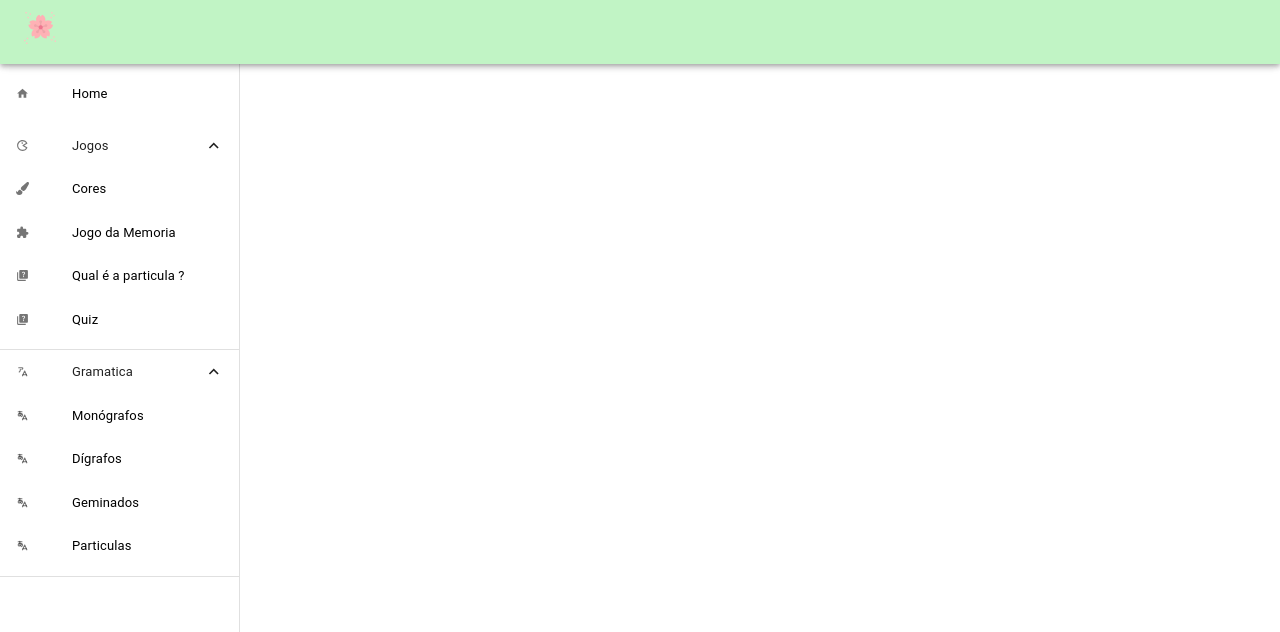
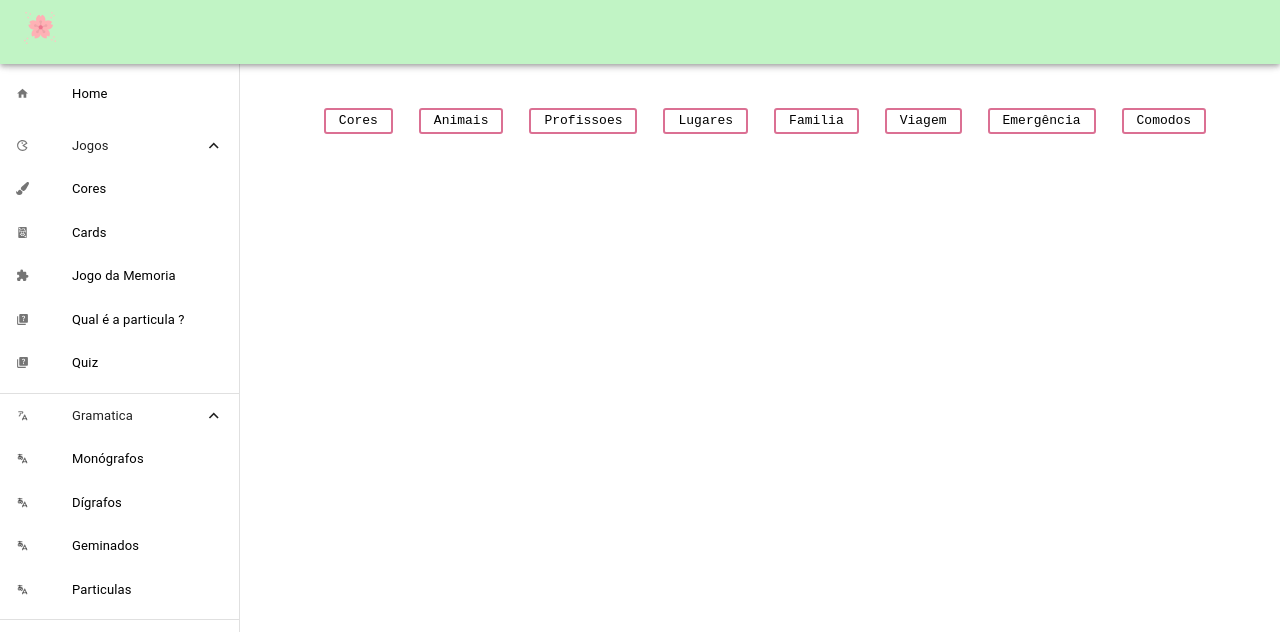
Before and after one commit to deborafsm/nihongo-san, a React (Create React App) app in the folder my-app/: page /cards in a window 1280 px wide. Shown: the top 632 px of the page. Built offline with nearby package versions, Linux system fonts and the light colour scheme.

Commit message:
Update: Page Cards (Estrutura)

```diff
--- a/my-app/package.json
+++ b/my-app/package.json
@@ -18,7 +18,7 @@
     "react-router": "^6.3.0",
     "react-router-dom": "^6.3.0",
     "react-scripts": "5.0.1",
-    "styled-components": "^5.3.5",
+    "styled-components": "^5.3.6",
     "web-vitals": "^2.1.4"
   },
   "scripts": {
--- a/my-app/src/layout/Aside/DataAside.jsx
+++ b/my-app/src/layout/Aside/DataAside.jsx
@@ -1,6 +1,7 @@
 import { FaPaintBrush, FaInfoCircle } from "react-icons/fa";
 import { MdQuiz, MdExtension, MdHome } from "react-icons/md";
 import { TbLanguageHiragana } from "react-icons/tb";
+import { GiCardJoker } from "react-icons/gi";
 export const SideData = [
   {
     id: "123",
@@ -38,6 +39,13 @@ export const SideData = [
     cName: "Jogo",
   },
   {
+    id: "123013",
+    title: "Cards",
+    path: "/cards",
+    icon: <GiCardJoker />,
+    cName: "Jogo",
+  },
+  {
     id: "123015",
     title: "Jogo da Memoria",
     path: "/game",
--- a/my-app/src/pages/Home.jsx
+++ b/my-app/src/pages/Home.jsx
@@ -6,7 +6,6 @@ function Home() {
     <div>
 
       <div className="img_home">
-        <GameCard/>
 
       </div>
     </div>
--- a/my-app/src/pages/gameCards/index.jsx
+++ b/my-app/src/pages/gameCards/index.jsx
@@ -1,19 +1,32 @@
 import React from "react";
 
+import styled from "styled-components";
 function index() {
   return (
     <div>
       <div>
-        <a href="/">
-          <button>Nivel 1</button>
-          <button>Nivel 2</button>
-          <button>Nivel 3</button>
-          <button>Nivel 4</button>
-          <button>Nivel 5</button>
-        </a>
+        <div>
+          <Button>Cores</Button>
+          <Button>Animais</Button>
+          <Button>Profissoes</Button>
+          <Button>Lugares</Button>
+          <Button>Familia</Button>
+          <Button>Viagem</Button>
+          <Button>Emergência</Button>
+          <Button>Comodos</Button>
+        </div>
       </div>
     </div>
   );
 }
 
 export default index;
+const Button = styled.button`
+  background: transparent;
+  color: black;
+  font-size: 1em;
+  margin: 1em;
+  padding: 0.25em 1em;
+  border: 2px solid palevioletred;
+  border-radius: 3px;
+`;
--- a/my-app/src/routes/routes.jsx
+++ b/my-app/src/routes/routes.jsx
@@ -12,6 +12,7 @@ import Particulas from "../pages/Particulas.jsx";
 import ParticulaGame from "../pages/ParticulaGame.jsx";
 import QuizGame from "../pages/Quiz.jsx";
 import Cards from "../pages/gameCards/index.jsx"
+
 const Rotas = () => (
   <Layout>
     <Routes>
@@ -24,6 +25,7 @@ const Rotas = () => (
       <Route path="/particula" element={<Particulas />}></Route>
       <Route path="/particula-game" element={<ParticulaGame />}></Route>
       <Route path="/quiz-game" element={<QuizGame />}></Route>
+      <Route path="/cards" element={<Cards />}></Route>
     </Routes>
   </Layout>
 );
```
Also changed, not shown: 1 other file (tests, documents, lock files or other folders).
